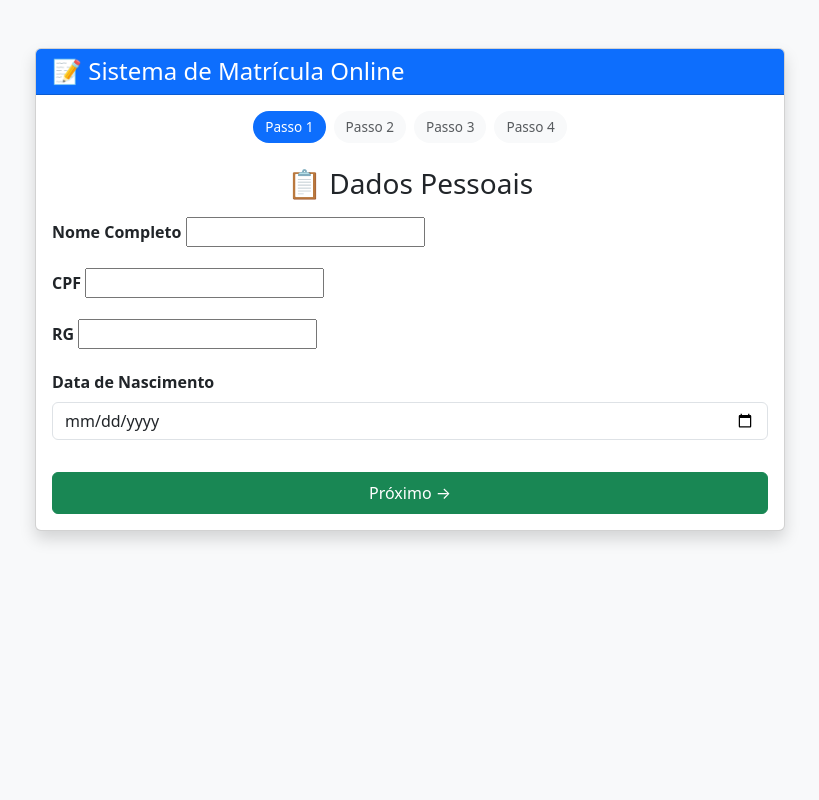
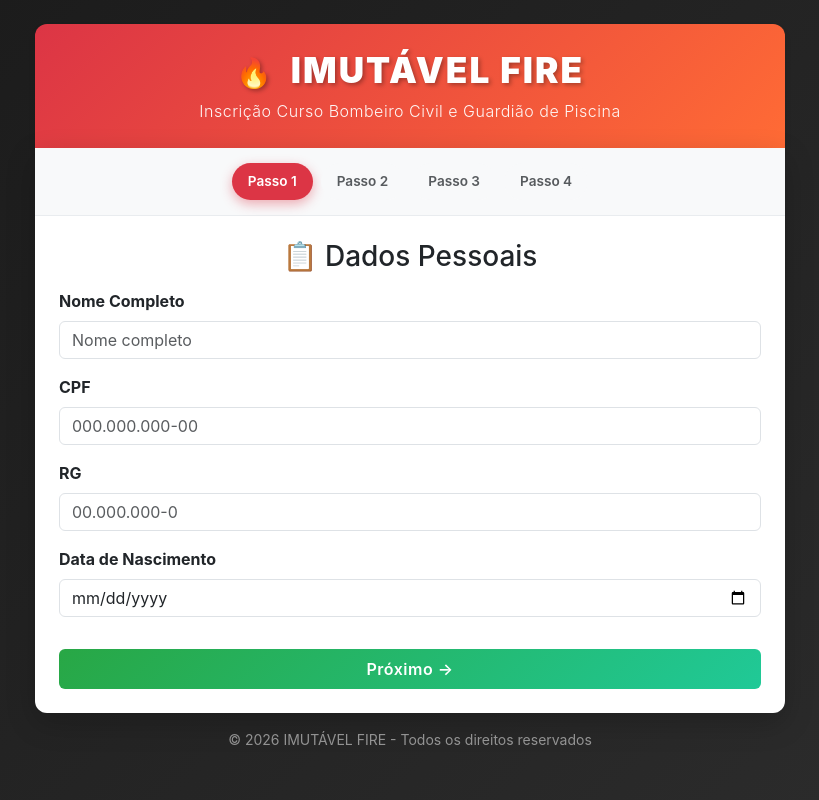
Before and after one commit to matheusbarbosatech/imutavel-fire-lms, a Django app: page / in a window 1280 px wide. Shown: the whole page, without its empty margins (230-1049 px from the left). Run offline with Django 5.2, Linux system fonts and the light colour scheme.

Commit message:
🎨 Personalização: título IMUTÁVEL FIRE + remove foto 3x4

```diff
--- a/core/forms.py
+++ b/core/forms.py
@@ -5,22 +5,35 @@ class Step1Form(forms.ModelForm):
     class Meta:
         model = Matricula
         fields = ['nome', 'cpf', 'rg', 'nascimento']
-        widgets = {'nascimento': forms.DateInput(attrs={'type': 'date', 'class': 'form-control'})}
+        widgets = {
+            'nome': forms.TextInput(attrs={'class': 'form-control', 'placeholder': 'Nome completo'}),
+            'cpf': forms.TextInput(attrs={'class': 'form-control', 'placeholder': '000.000.000-00'}),
+            'rg': forms.TextInput(attrs={'class': 'form-control', 'placeholder': '00.000.000-0'}),
+            'nascimento': forms.DateInput(attrs={'type': 'date', 'class': 'form-control'})
+        }
 
 class Step2Form(forms.ModelForm):
     class Meta:
         model = Matricula
         fields = ['email', 'telefone', 'endereco']
         widgets = {
-            'email': forms.EmailInput(attrs={'class': 'form-control'}),
+            'email': forms.EmailInput(attrs={'class': 'form-control', 'placeholder': 'seu@email.com'}),
             'telefone': forms.TextInput(attrs={'class': 'form-control', 'placeholder': '(00) 00000-0000'}),
-            'endereco': forms.Textarea(attrs={'class': 'form-control', 'rows': 3})
+            'endereco': forms.Textarea(attrs={'class': 'form-control', 'rows': 3, 'placeholder': 'Rua, número, bairro, cidade - UF'})
         }
 
 class Step3Form(forms.Form):
-    rg_file = forms.FileField(label='RG (Frente e Verso)', widget=forms.FileInput(attrs={'class': 'form-control'}))
-    cpf_file = forms.FileField(label='CPF', widget=forms.FileInput(attrs={'class': 'form-control'}))
-    foto_file = forms.FileField(label='Foto 3x4 Recente', widget=forms.FileInput(attrs={'class': 'form-control'}))
+    # ✅ REMOVIDO: foto_file (não é mais necessário)
+    rg_file = forms.FileField(
+        label='RG (Frente e Verso)',
+        help_text='Envie um arquivo PDF ou imagem legível do RG',
+        widget=forms.FileInput(attrs={'class': 'form-control', 'accept': 'image/*,application/pdf'})
+    )
+    cpf_file = forms.FileField(
+        label='CPF',
+        help_text='Envie um arquivo PDF ou imagem legível do CPF',
+        widget=forms.FileInput(attrs={'class': 'form-control', 'accept': 'image/*,application/pdf'})
+    )
 
 class Step4Form(forms.Form):
     aceitou_termos = forms.BooleanField(
--- a/core/models.py
+++ b/core/models.py
@@ -35,7 +35,7 @@ class Matricula(models.Model):
         return f"{self.nome} ({self.cpf})"
 
 class Documento(models.Model):
-    TIPOS = [('rg', 'RG'), ('cpf', 'CPF'), ('foto', 'Foto 3x4')]
+    TIPOS = [('rg', 'RG'), ('cpf', 'CPF')]
     matricula = models.ForeignKey(Matricula, on_delete=models.CASCADE, related_name='docs')
     tipo = models.CharField('Tipo', max_length=10, choices=TIPOS)
     arquivo = models.FileField('Arquivo', upload_to='docs/', validators=[FileExtensionValidator(['pdf','jpg','jpeg','png'])])
--- a/templates/core/base.html
+++ b/templates/core/base.html
@@ -3,35 +3,117 @@
 <head>
   <meta charset="UTF-8">
   <meta name="viewport" content="width=device-width, initial-scale=1">
-  <title>Matrícula Online</title>
+  <title>IMUTÁVEL FIRE - Inscrição</title>
   <link href="https://cdn.jsdelivr.net/npm/bootstrap@5.3.0/dist/css/bootstrap.min.css" rel="stylesheet">
   <style>
-    body { background: #f8f9fa; }
-    .step-badge { padding: 6px 12px; border-radius: 20px; font-size: 0.85rem; }
-    .active { background: #0d6efd; color: #fff; }
-    .done { background: #198754; color: #fff; }
+    body {
+      background: linear-gradient(135deg, #1a1a1a 0%, #2d2d2d 100%);
+      min-height: 100vh;
+      font-family: -apple-system, BlinkMacSystemFont, 'Segoe UI', Roboto, sans-serif;
+    }
+    .brand-header {
+      background: linear-gradient(135deg, #dc3545 0%, #ff6b35 100%);
+      color: white;
+      padding: 25px 20px;
+      border-radius: 12px 12px 0 0;
+      text-align: center;
+      box-shadow: 0 4px 6px rgba(0,0,0,0.1);
+    }
+    .brand-header h1 {
+      font-size: 2.2rem;
+      font-weight: 900;
+      letter-spacing: 2px;
+      margin: 0;
+      text-shadow: 2px 2px 4px rgba(0,0,0,0.3);
+    }
+    .brand-header p {
+      font-size: 1rem;
+      margin: 8px 0 0 0;
+      opacity: 0.95;
+      font-weight: 300;
+      letter-spacing: 0.5px;
+    }
+    .brand-header .fire-icon {
+      font-size: 1.8rem;
+      margin-right: 8px;
+    }
+    .main-card {
+      background: white;
+      border-radius: 0 0 12px 12px;
+      box-shadow: 0 10px 30px rgba(0,0,0,0.2);
+    }
+    .step-badge {
+      padding: 8px 16px;
+      border-radius: 20px;
+      font-size: 0.85rem;
+      font-weight: 600;
+      transition: all 0.3s ease;
+    }
+    .active { background: #dc3545; color: #fff; box-shadow: 0 4px 12px rgba(220,53,69,0.4); }
+    .done { background: #28a745; color: #fff; }
+    .step-container {
+      background: #f8f9fa;
+      padding: 15px;
+      border-bottom: 1px solid #e9ecef;
+    }
+    .form-control:focus {
+      border-color: #dc3545;
+      box-shadow: 0 0 0 0.2rem rgba(220,53,69,0.25);
+    }
+    .btn-success {
+      background: linear-gradient(135deg, #28a745 0%, #20c997 100%);
+      border: none;
+      font-weight: 600;
+      letter-spacing: 0.5px;
+    }
+    .btn-success:hover {
+      background: linear-gradient(135deg, #218838 0%, #1aa179 100%);
+    }
   </style>
 </head>
 <body>
-  <div class="container py-5">
-    <div class="card shadow mx-auto" style="max-width:750px">
-      <div class="card-header bg-primary text-white">
-        <h4 class="mb-0">📝 Sistema de Matrícula Online</h4>
+  <div class="container py-4">
+    <div class="mx-auto" style="max-width:750px">
+
+      <!-- ✅ CABEÇALHO COM NOVO TÍTULO -->
+      <div class="brand-header">
+        <h1>
+          <span class="fire-icon">🔥</span>
+          IMUTÁVEL FIRE
+        </h1>
+        <p>Inscrição Curso Bombeiro Civil e Guardião de Piscina</p>
       </div>
-      <div class="card-body">
-        <div class="d-flex justify-content-center mb-4 gap-2">
+
+      <!-- CONTEÚDO PRINCIPAL -->
+      <div class="main-card">
+        <!-- Barra de Progresso -->
+        <div class="step-container">
+          <div class="d-flex justify-content-center gap-2 flex-wrap">
             {% for i in "1234" %}
               <span class="step-badge {% if step == forloop.counter %}active{% elif step > forloop.counter %}done{% else %}bg-light text-muted{% endif %}">
+                {% if step > forloop.counter %}✓{% endif %}
                 Passo {{ forloop.counter }}
               </span>
             {% endfor %}
           </div>
+        </div>
+
+        <div class="p-4">
           {% if messages %}
             {% for m in messages %}
-            <div class="alert alert-{{ m.tags }}">{{ m }}</div>
+              <div class="alert alert-{{ m.tags }} alert-dismissible fade show" role="alert">
+                {{ m }}
+                <button type="button" class="btn-close" data-bs-dismiss="alert"></button>
+              </div>
             {% endfor %}
           {% endif %}
           {% block content %}{% endblock %}
+        </div>
+      </div>
+
+      <!-- Rodapé -->
+      <div class="text-center text-white-50 mt-3 small">
+        <p class="mb-0">© 2026 IMUTÁVEL FIRE - Todos os direitos reservados</p>
       </div>
     </div>
   </div>
```
Also changed, not shown: test_prod_db.py (added, +16 -0 lines), core/migrations/0003_alter_documento_tipo.py (added). Lines whose indentation alone changed are shown as unchanged.
